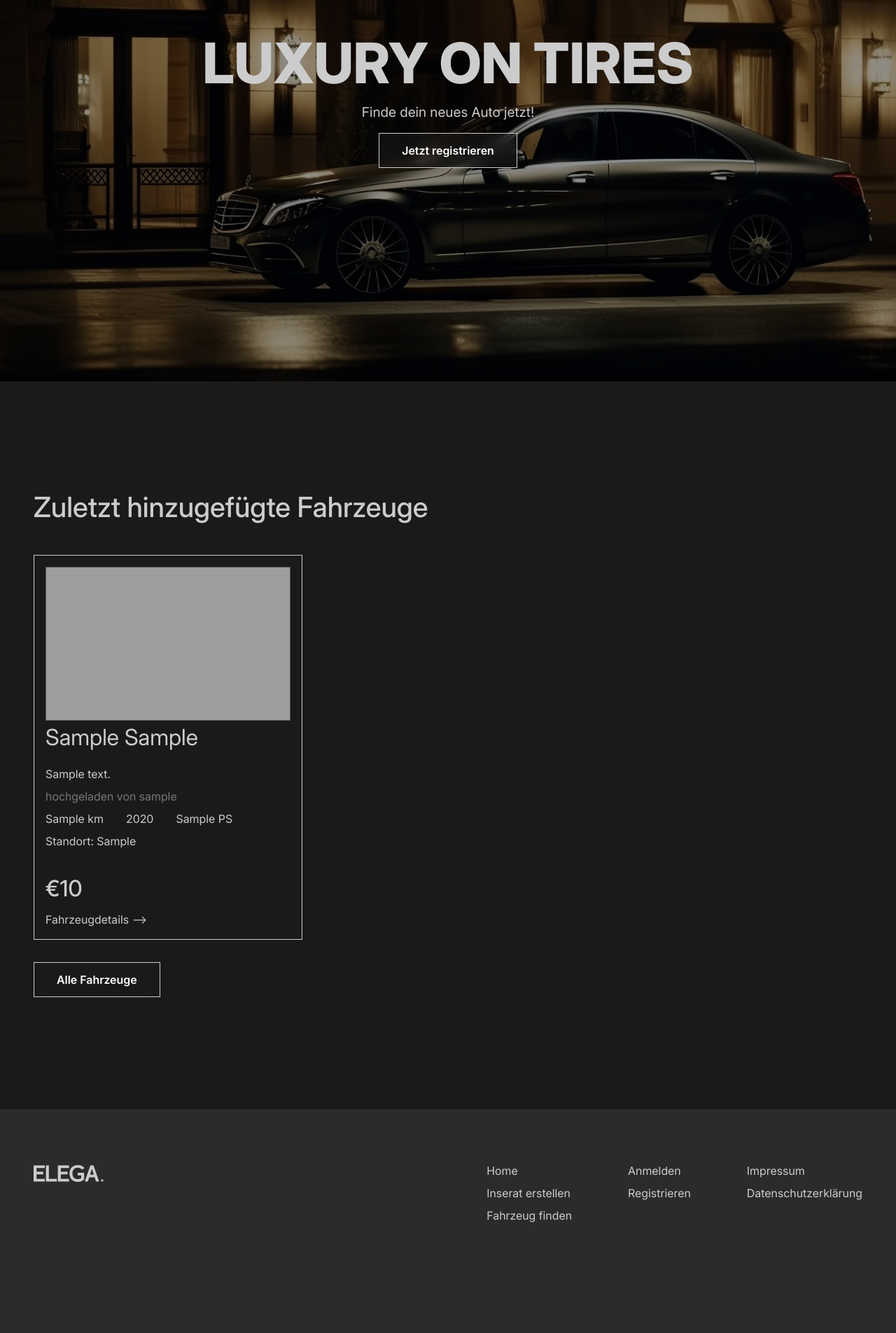
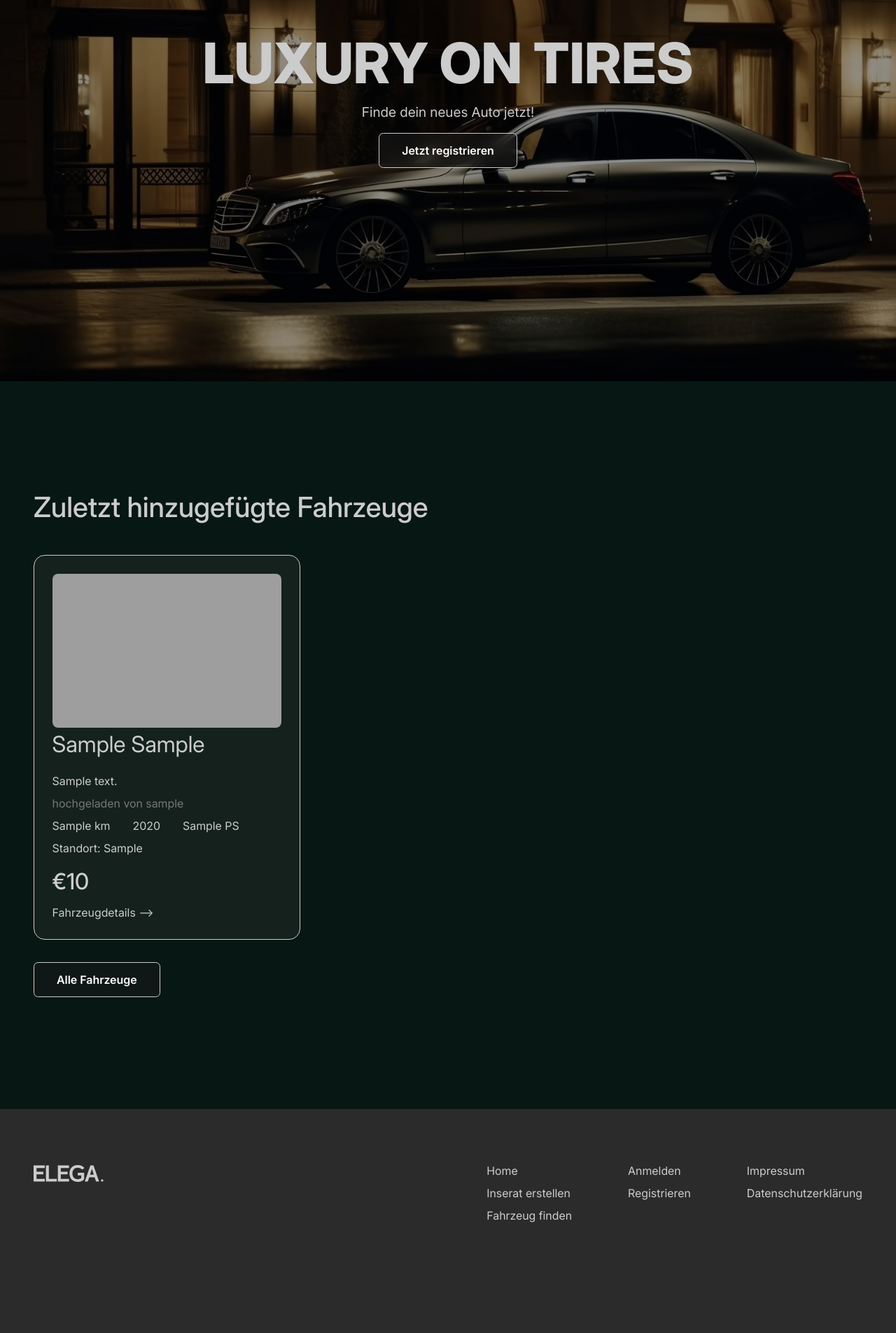
Before and after one commit to berisha-ad/elega, a PHP site: page / in a window 1280 px wide. Shown: the part 255-2160 px from the top of the page at 70% size. Run offline with PHP 8.4, Linux system fonts and the light colour scheme; tables that the repository leaves empty or names only in its code hold one stand-in row (values such as "Sample post"); grey boxes are pictures that could not be loaded.

Commit message:
added some styles

```diff
--- a/public/css/style.css
+++ b/public/css/style.css
@@ -5,7 +5,7 @@
 }
 
 :root {
-    --primary-color: #1a1a1a;
+    --primary-color: #071714;
     --accent-color: #C3A97C;
     --headline-color: #2E2E2E;
     --text-color: #525252;
@@ -119,6 +119,7 @@ p {
 .btn {
     padding: 1rem 2rem;
     border: 0.05rem solid #ccc;
+    border-radius: 0.4rem;
     transition: all 300ms ease;
     text-decoration: none;
     background-color: #1a1a1a80;
@@ -144,10 +145,6 @@ p {
 
 .border {
     border: 0.05rem solid #ccc;
-}
-
-.border-dark {
-    border: 0.05rem solid #555;
 }
 
 .m-b-3 {
@@ -229,28 +226,31 @@ p {
 .cars-grid {
     display: grid;
     grid-template-columns: 1fr 1fr 1fr;
-    gap: 1rem;
+    gap: 1.3rem;
     align-items: center;
     justify-content: center;
 }
 
 .cars-grid a {
     text-decoration: none;
+    cursor: pointer;
 }
 
 .car-card {
     display: flex;
     flex-direction: column;
     gap: 0.5rem;
-    padding: 1rem;
+    padding: 1.6rem;
     transition: all 300ms ease;
-    cursor: pointer;
     height: 550px;
+    border-radius: 1rem;
+    background-color: #14211d;
 }
 
 .car-image {
     height: 220px;
     object-fit: cover;
+    border-radius: 0.5rem;
 }
 .car-image-big {
     max-height: 400px;
@@ -258,7 +258,8 @@ p {
     object-fit: cover;
 }
 .car-card:hover {
-    background-color: #2a2a2a;
+    background-color: #141113;
+    transform: translateY(9px);
 }
 
 .stats {
@@ -361,6 +362,7 @@ p {
     align-items: center;
     justify-content: center;
     gap: 1.5rem;
+    border-radius: 1rem;
 }
 
 .login-form {
@@ -525,6 +527,11 @@ p {
 @media (max-width: 450px) {
    .car-card {
         height: 500px;
+        padding: 1.3rem;
+   }
+
+   .car-image {
+    width: 100%;
    }
 
    .cars-grid {
--- a/src/App/views/login.php
+++ b/src/App/views/login.php
@@ -22,4 +22,5 @@
             <div class="gradient"></div>
         </section>
     </main>
-    <?php require(basePath('src/App/templates/footer.php')) ?>
+</body>
+</html>
--- a/src/App/views/register.php
+++ b/src/App/views/register.php
@@ -55,4 +55,5 @@ $cities = [
             <div class="gradient"></div>
         </section>
     </main>
-    <?php require(basePath('src/App/templates/footer.php'))?>
+    </body>
+    </html>
```
